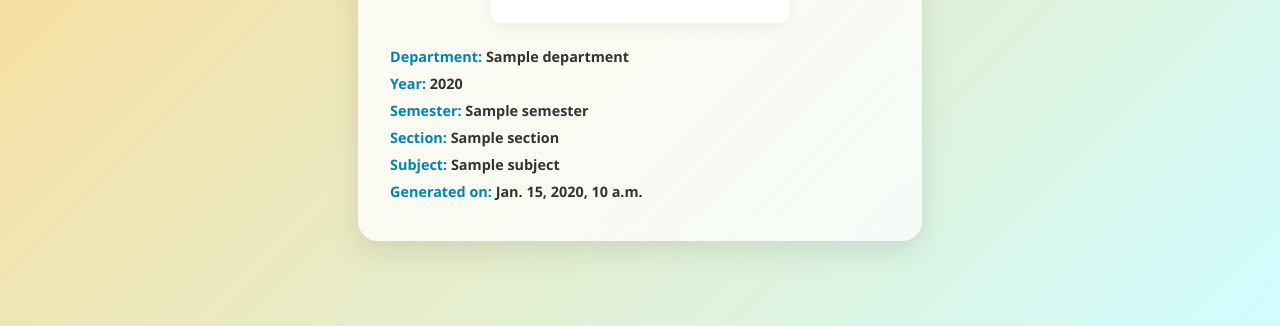
After one commit to srujanreddynadipi/QRAttendance, a Django app: template templates/displayqr.html in a window 1280 px wide. The commit adds this page. Shown: the part 474-800 px from the top of the page. Run offline with Django 4.2, Linux system fonts and the light colour scheme; the template is opened without the code that fills it: most values are stand-ins (such as "Sample title", 1, 10 or a date in 2020).

Commit message:
feat(qr-generation): add display page and improve QR code generation
- Added a new displayqr.html template to show generated QR codes with details
- Modified generateqr.html to update department and subject options
- Updated views.py to save QR codes in the static/qrcodes directory and render the display page

```diff
--- /dev/null
+++ b/templates/displayqr.html
@@ -0,0 +1,95 @@
+{% load static %}
+<!DOCTYPE HTML>
+<html>
+<head>
+    <title>Generated QR Code</title>
+    <style>
+        :root {
+            --primary-gradient: linear-gradient(135deg, #fddb92 10%, #d1fdff 100%);
+            --card-gradient: linear-gradient(135deg, rgba(255, 255, 255, 0.9) 0%, rgba(255, 255, 255, 0.7) 100%);
+        }
+
+        body {
+            font-family: "Segoe UI", Tahoma, Geneva, Verdana, sans-serif;
+            margin: 0;
+            padding: 0;
+            min-height: 100vh;
+            display: flex;
+            justify-content: center;
+            align-items: center;
+            background: var(--primary-gradient);
+        }
+
+        .qr-container {
+            background: var(--card-gradient);
+            padding: 2rem;
+            border-radius: 20px;
+            box-shadow: 0 10px 30px rgba(0, 0, 0, 0.1);
+            backdrop-filter: blur(10px);
+            text-align: center;
+            max-width: 500px;
+            width: 90%;
+        }
+
+        .qr-image {
+            background: white;
+            padding: 1.5rem;
+            border-radius: 10px;
+            margin: 1.5rem auto;
+            box-shadow: 0 5px 15px rgba(0, 0, 0, 0.05);
+            width: fit-content;
+        }
+
+        .qr-image img {
+            display: block;
+            width: 250px;
+            height: 250px;
+            object-fit: contain;
+        }
+
+        .details {
+            margin-top: 1.5rem;
+            text-align: left;
+        }
+
+        .details p {
+            margin: 0.5rem 0;
+            color: #333;
+            font-size: 0.9rem;
+            font-weight: bold;
+        }
+
+        .details strong {
+            color: #0083B0;
+            font-weight: 700;
+        }
+
+        .details span {
+            font-weight: 700;
+        }
+
+        h1 {
+            color: #0083B0;
+            margin-bottom: 1.5rem;
+            font-size: 1.8rem;
+            font-weight: 700;
+        }
+    </style>
+</head>
+<body>
+    <div class="qr-container">
+        <h1>QR Code Generated</h1>
+        <div class="qr-image">
+            <img src="{{ qr_path }}" alt="Generated QR Code">
+        </div>
+        <div class="details">
+            <p><strong>Department:</strong> <span>{{ department }}</span></p>
+            <p><strong>Year:</strong> <span>{{ year }}</span></p>
+            <p><strong>Semester:</strong> <span>{{ semester }}</span></p>
+            <p><strong>Section:</strong> <span>{{ section }}</span></p>
+            <p><strong>Subject:</strong> <span>{{ subject }}</span></p>
+            <p><strong>Generated on:</strong> <span>{{ datetime }}</span></p>
+        </div>
+    </div>
+</body>
+</html>
```
Also changed, not shown: attendance/views.py (+28 -15 lines), templates/generateqr.html (+15 -8 lines), db.sqlite3, static/qrcodes/IT_3_1_B_IED_28-4-2025-9-12.png (added), static/qrcodes/IT_3_1_B_IED_28-4-2025-9-13.png (added), static/qrcodes/IT_3_1_B_IED_28-4-2025-9-14.png (added), static/qrcodes/it_3_1_B_ied_28-4-2025-9-10.png (added).
